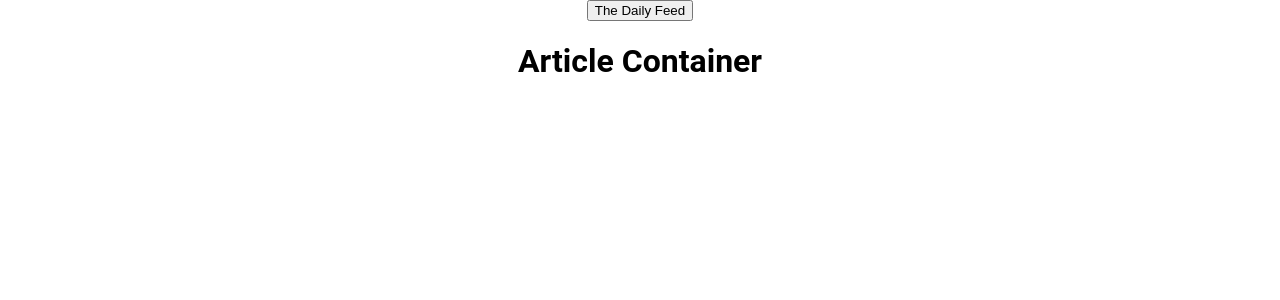
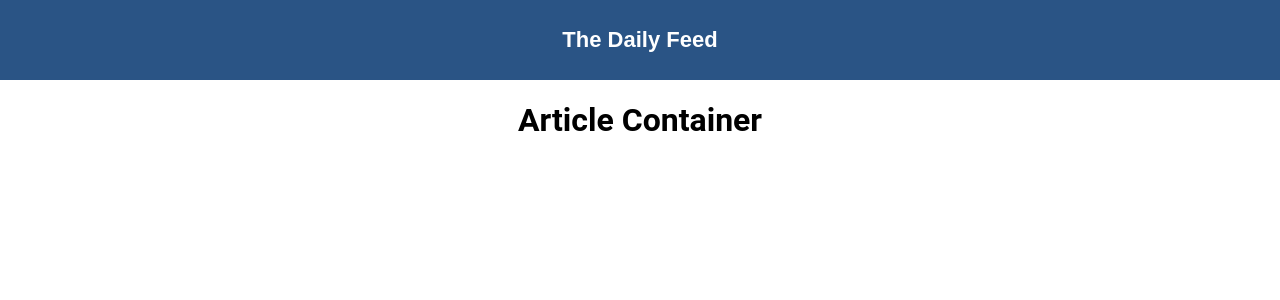
Before and after one commit to oacortez/Daily-Feed, a React (Create React App) app: page / in a window 1280 px wide. Shown: the top 300 px of the page. Built offline with nearby package versions, Linux system fonts and the light colour scheme; no server answers.

Commit message:
Add sbeginning stages of navbar style

```diff
--- a/src/Styles/navBar.css
+++ b/src/Styles/navBar.css
@@ -0,0 +1,22 @@
+nav {
+  background-color: #2A5485;
+  display: flex;
+  justify-content: center;
+  align-items: center;
+  height: 10vh;
+}
+
+.home-link {
+  color: inherit;
+  text-decoration: inherit;
+}
+
+.home-title {
+  font-size: 22px;
+  height: 10vh;
+  background-color: transparent;
+  border: none;
+  cursor: pointer;
+  font-weight: 650;
+  color: white;
+}
```
